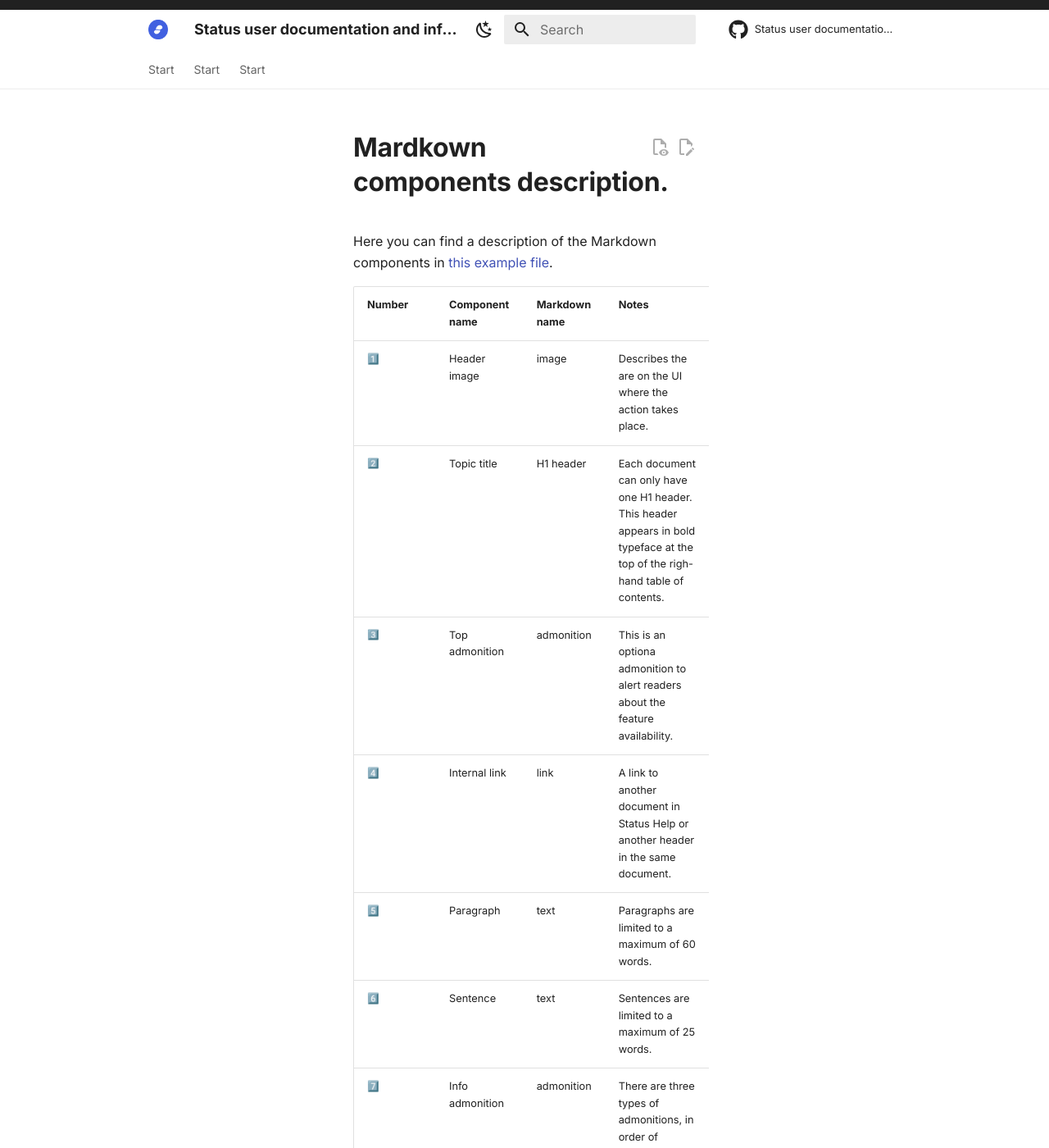
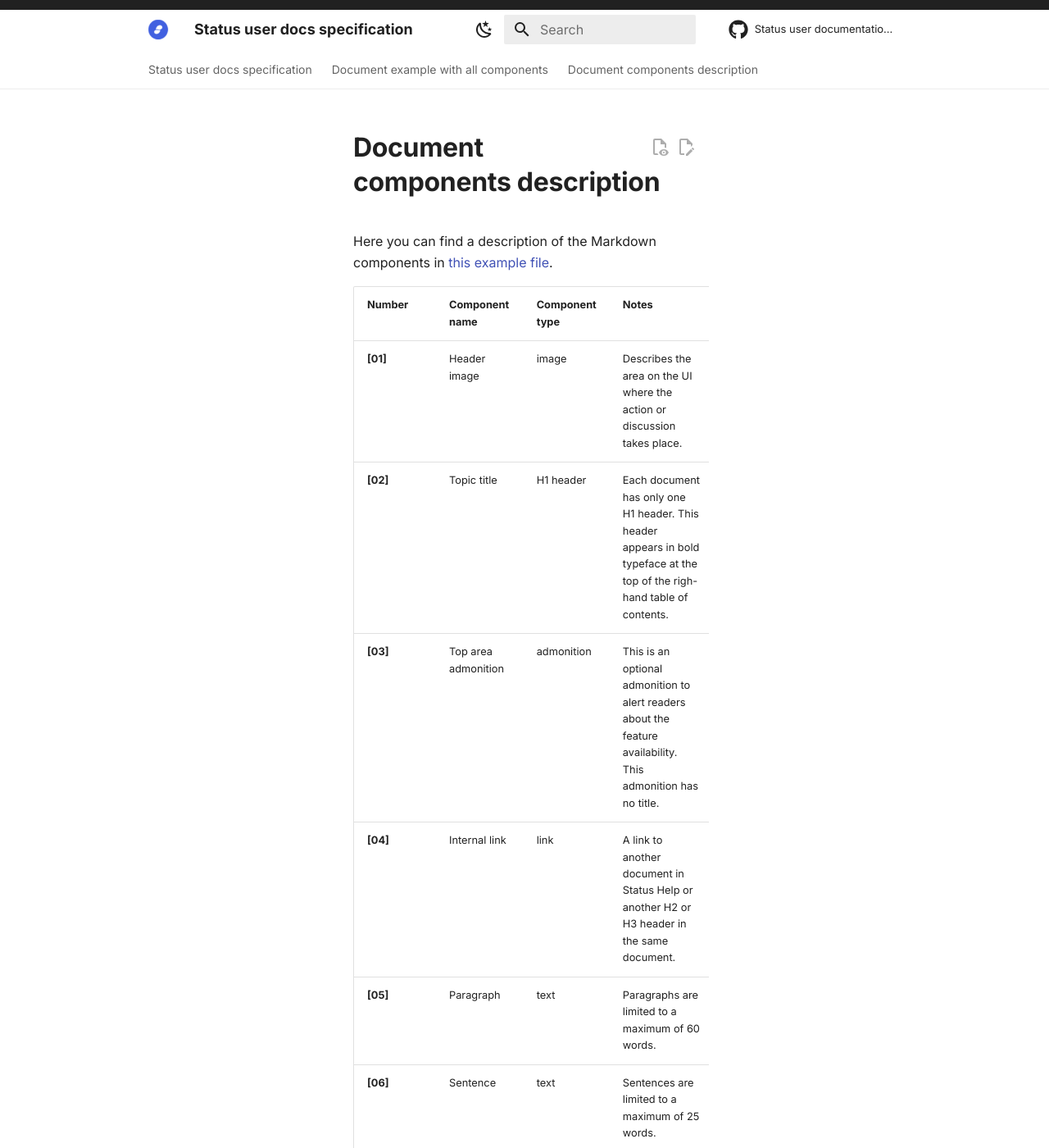
Before and after one commit to jorge-campo/Status-User-Documentation-and-Information-Architecture, an MkDocs documentation site: the page built from docs/document-components-description.md, in a window 1280 px wide and 1400 px high. Shown: the whole window at 82% size. Built offline with MkDocs 1.6.1 and Material for MkDocs 9.7.7, drawn with Linux system fonts in a browser that asks for light colours; emoji names are drawn with the system emoji font; comment, search, counter and statistics services are not loaded.

Commit message:
update docs titles and index

```diff
--- a/docs/markdown-components-description.md
+++ b/docs/document-components-description.md
@@ -1,15 +1,15 @@
-# Mardkown components description.
+# Document components description
 
-Here you can find a description of the Markdown components in [this example file](example-with-all-markdown-components.md).
+Here you can find a description of the Markdown components in [this example file](./document-example-with-all-components.md).
 
-| Number | Component name | Markdown name | Notes |
+| Number | Component name | Component type | Notes |
 |:---|:---|:---|:---|
-| :one: | Header image | image | Describes the are on the UI where the action takes place. |
-| :two: | Topic title | H1 header | Each document can only have one H1 header. This header appears in bold typeface at the top of the righ-hand table of contents. |
-| :three: | Top admonition | admonition | This is an optiona admonition to alert readers about the feature availability. |
-| :four: | Internal link | link | A link to another document in Status Help or another header in the same document. |
-| :five: | Paragraph | text | Paragraphs are limited to a maximum of 60 words. |
-| :six: | Sentence | text | Sentences are limited to a maximum of 25 words. |
+| **[01]** | Header image | image | Describes the area on the UI where the action or discussion takes place. |
+| **[02]** | Topic title | H1 header | Each document has only one H1 header. This header appears in bold typeface at the top of the righ-hand table of contents. |
+| **[03]** | Top area admonition | admonition | This is an optional admonition to alert readers about the feature availability. This admonition has no title. |
+| **[04]** | Internal link | link | A link to another document in Status Help or another H2 or H3 header in the same document. |
+| **[05]** | Paragraph | text | Paragraphs are limited to a maximum of 60 words. |
+| **[06]** | Sentence | text | Sentences are limited to a maximum of 25 words. |
 | :seven: | Info admonition | admonition | There are three types of admonitions, in order of importance: tip, info, caution. |
 | :eight: | Section title | H2 header | Level-2 headers group the different document sections. These headers appear in regular typeface in the righ-hand table of contents. |
 | :nine: | Code format | code | Outside of procedural steps, we use code-format typeface for certain variables. For example: `Who holds`, `Is allowed to`, or `In`. |
--- a/mkdocs.yml
+++ b/mkdocs.yml
@@ -1,7 +1,7 @@
 # Material for MkDocs configuration file
 
 # Project information
-site_name: 'Status user documentation and information architecture'
+site_name: 'Status user docs specification'
 site_url: https://help.status.im/
 site_author: 'Status Research & Development GmbH'
 site_description: 'Status app user documentation'
@@ -128,6 +128,6 @@ plugins:
 
 # Page tree (for the hamburger menu navigation)
 nav:
-  - Start: index.md
-  - Section 1: index.md
-  - Section 2: index.md
+  - Status user docs specification: index.md
+  - Document example with all components: document-example-with-all-components.md
+  - Document components description: document-components-desription.md
```
Also changed, not shown: docs/components-of-a-topic.md (deleted, +0 -8 lines), docs/document-example-with-all-components.md (renamed from docs/example-with-all-markdown-components.md, +1 -1 lines), docs/index.md (+2 -3 lines).
